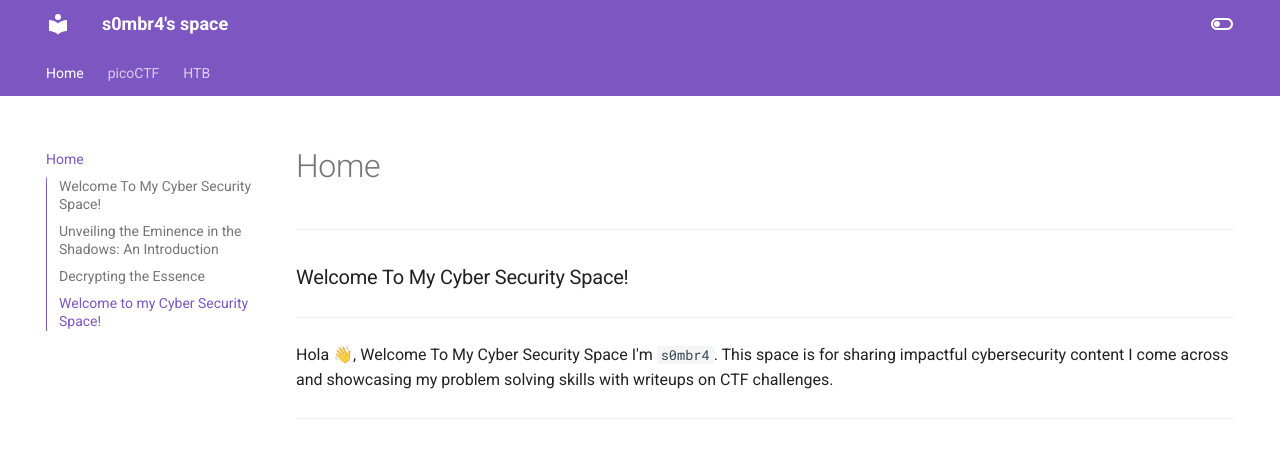
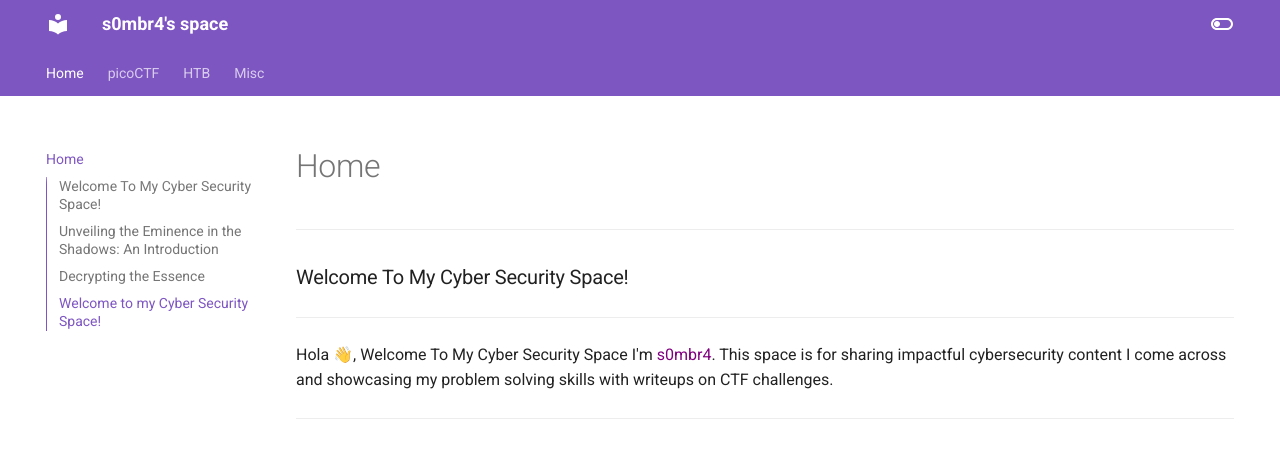
Before and after one commit to Ninioluwa/Ninioluwa.github.io, an MkDocs documentation site: the page built from docs/index.md, in a window 1280 px wide and 1083 px high. Shown: the top 453 px of the window. Built offline with MkDocs 1.6.1 and Material for MkDocs 9.7.7, drawn with Linux system fonts in a browser that asks for light colours.

```diff
--- a/docs/index.md
+++ b/docs/index.md
@@ -2,7 +2,7 @@
 ### Welcome To My Cyber Security Space!
 * * *
 
-Hola 👋, Welcome To My Cyber Security Space I'm `s0mbr4`. This space is for sharing impactful cybersecurity content I come across and showcasing my problem solving skills with writeups on CTF challenges.
+Hola 👋, Welcome To My Cyber Security Space I'm <span style="color:purple">s0mbr4</span>. This space is for sharing impactful cybersecurity content I come across and showcasing my problem solving skills with writeups on CTF challenges.
 
 * * *
 ### Unveiling the Eminence in the Shadows: An Introduction
--- a/mkdocs.yml
+++ b/mkdocs.yml
@@ -2,8 +2,10 @@ site_name: s0mbr4's space
 site_url: https://ninioluwa.github.io/
 nav:
     - Home: index.md
-    - picoCTF: picoCTF.md
+    - 'picoCTF': 'picoCTF.md'
     - HTB: htb.md
+    - 'Misc': 'Misc/misc.md'
+
 
 theme:
   name: material
```
Also changed, not shown: docs/picoCTF.md (+5 -0 lines).
